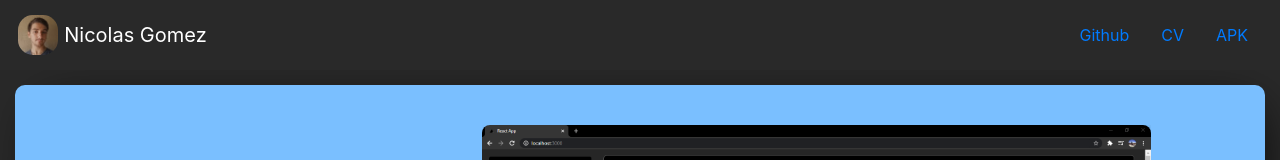
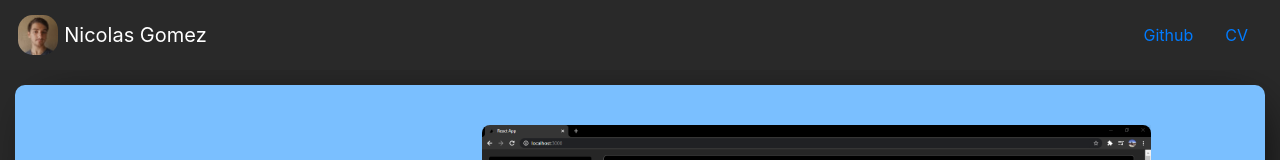
Before and after one commit to Nico9813/PortfolioWeb, a React (Create React App) app: page / in a window 1280 px wide. Shown: the top 160 px of the page. Built offline with nearby package versions, Linux system fonts and the light colour scheme.

Commit message:
fix navbar

```diff
--- a/src/components/NavBar.js
+++ b/src/components/NavBar.js
@@ -25,7 +25,6 @@ export const CustomNavBar = ({foto}) => {
 
             <NavLink href={Perfil.github}>Github</NavLink>
             <NavLink href={process.env.PUBLIC_URL + Perfil.cv} target="_blank">CV</NavLink>
-            <NavLink href={process.env.PUBLIC_URL + "/Pentamino.apk"} download>APK</NavLink>
         </Navbar>
     );
 }
```
